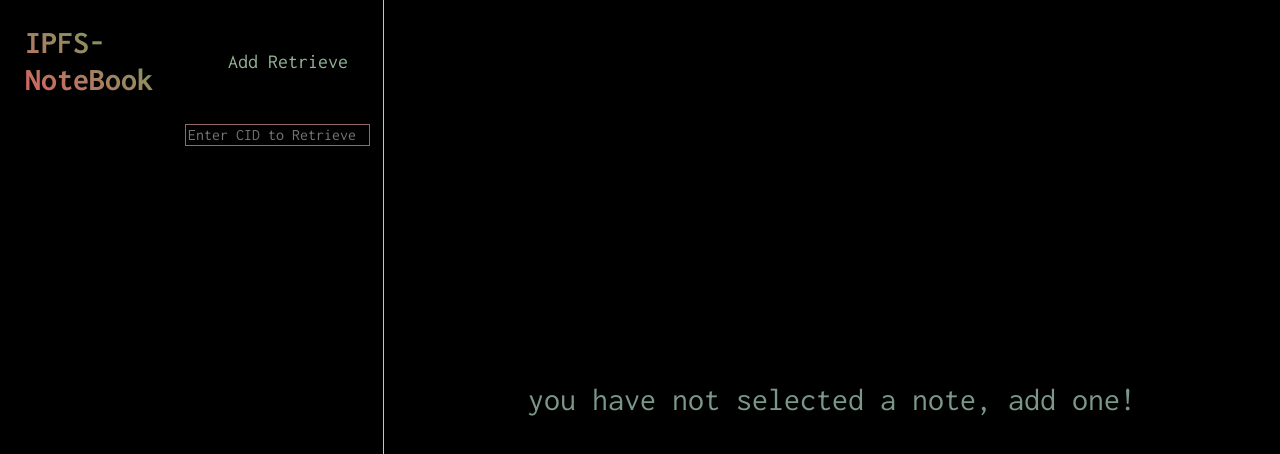
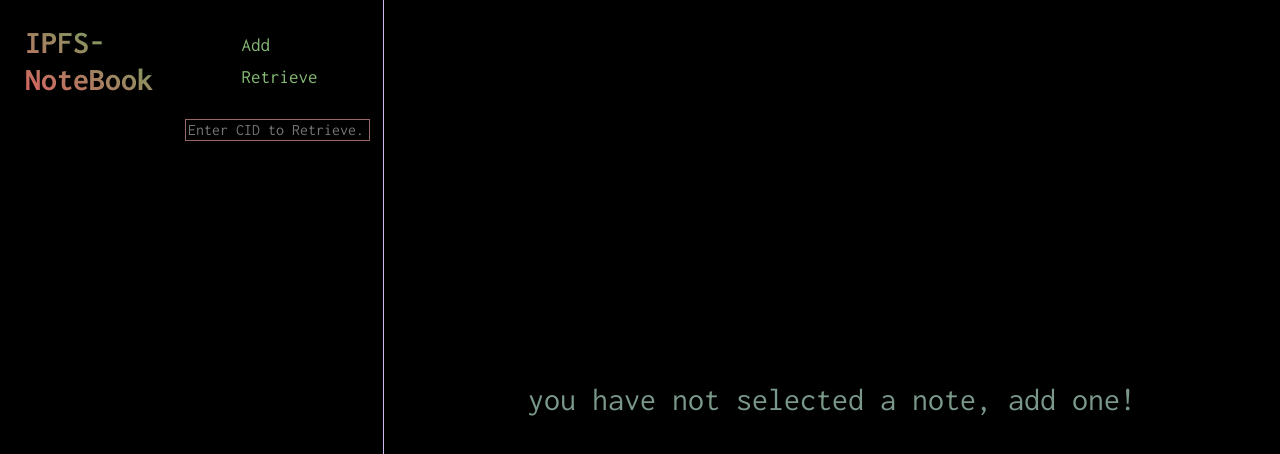
Before and after one commit to nicnorris/IPFS-Notebook, a React (Create React App) app: page / in a window 1280 px wide. Shown: the top 454 px of the page. Built offline with nearby package versions, Linux system fonts and the light colour scheme.

Commit message:
more button styling

```diff
--- a/src/App.css
+++ b/src/App.css
@@ -39,17 +39,17 @@
   background: black;
 }
 
-button {
+.sidebar-buttons button {
   background: none;
   border: 0;
   margin: 0;
-  padding: 0px 10px 0px 0px;
-  font-size: 20px;
+  padding: 10px 0px 0px 20px;
+  font-size: 19px;
   font-family: inherit;
   cursor: pointer;
-  color: rgb(147, 179, 151);
+  color: rgb(133, 186, 118);
 }
-button:hover {
+.sidebar-buttons button:hover {
   color: rgb(91, 232, 91);
 }
 
@@ -62,7 +62,7 @@
 .cid {
   display: flex;
   justify-content: flex-end;
-  padding: 0px 13px 5px 0px;
+  padding: 0px 13px 10px 0px;
 }
 
 .cid input {
@@ -81,7 +81,7 @@
 .app-sidebar-header {
   display: flex;
   justify-content: space-between;
-  padding: 25px;
+  padding: 25px 25px 20px 25px;
 }
 .app-sidebar-header h1 {
   margin: 0;
@@ -110,10 +110,14 @@
 .app-sidebar-note button {
   color: rgb(211, 127, 144);
   font-size: 16px;
+  background: none;
+  border: 0px;
 }
 .app-sidebar-note button:hover {
   color: rgb(225, 41, 78);
   font-size: 16px;
+  background: none;
+  border: 0px;
 }
 
 .app-sidebar-note p {
@@ -182,6 +186,21 @@
   padding: 0px 0px 10px 0px;
 }
 
+.action-buttons button {
+  background: none;
+  border: 0;
+  margin: 0;
+  padding: 0px 10px 0px 0px;
+  font-size: 20px;
+  font-family: inherit;
+  cursor: pointer;
+  color: rgb(179, 167, 147);
+}
+
+.action-buttons button:hover {
+  color: rgb(91, 232, 91);
+}
+
 /* Preview */
 .app-main-note-preview {
   border-top: 1px solid #cfb8ee;
--- a/src/Sidebar.js
+++ b/src/Sidebar.js
@@ -7,11 +7,13 @@
     return <div className="app-sidebar">
         <div className="app-sidebar-header">
             <h1>IPFS-NoteBook</h1>
-            <button onClick={onAddNote}>Add</button>
-            <button onClick={() => retrieveNote(cid)}>Retrieve</button>
+            <div class="sidebar-buttons">
+                <button onClick={onAddNote}>Add</button>
+                <button onClick={() => retrieveNote(cid)}>Retrieve</button>
+            </div>
         </div>
         <div className='cid'>
-                <input type='text' placeholder='Enter CID to Retrieve' onChange={ (e) => setCid(e.target.value)}/>
+                <input type='text' placeholder='Enter CID to Retrieve...' onChange={ (e) => setCid(e.target.value)}/>
         </div>
         <div className="app-sidebar-notes">
         {sortedNotes.map((note) => (
```
Also changed, not shown: src/Main.js (indentation only).
